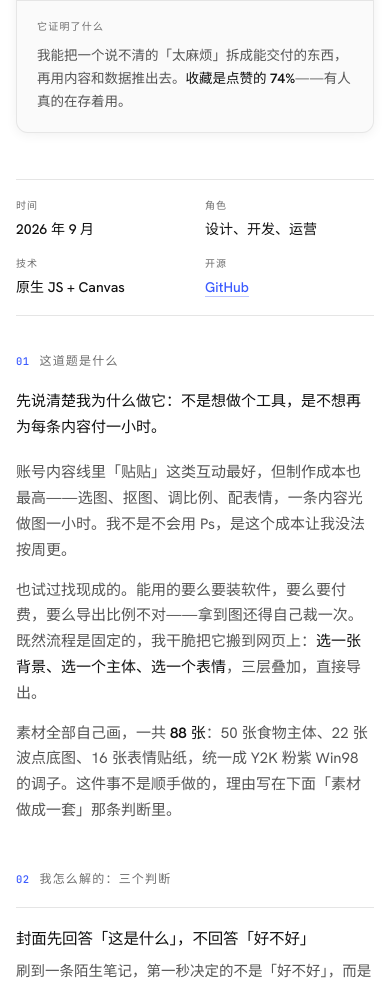
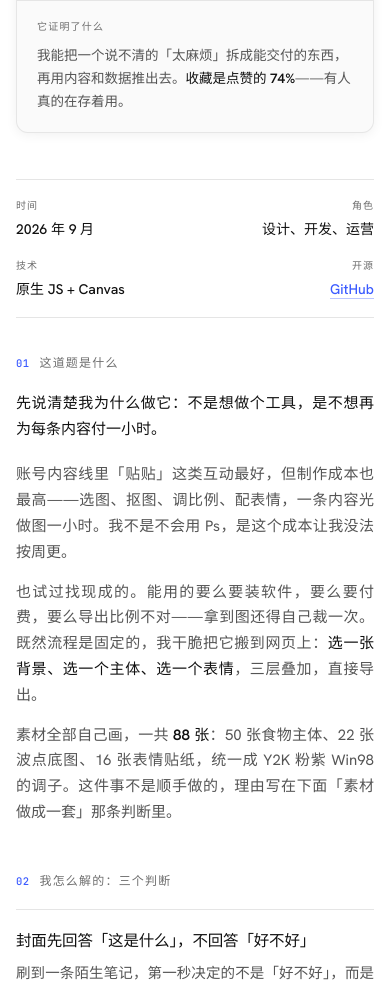
Before and after one commit to Jack028BOT/personal-website, a plain HTML site: page works/cute-face-grid.html in a window 390 px wide. Shown: the part 1013-2000 px from the top of the page. Drawn offline with Linux system fonts and the light colour scheme.

Commit message:
详情页排版改两端对齐：正文（tagline/lede/正文段/判断说明/洞察/图表副文案）与元信息条均贴齐左右两端，窄屏元信息条转 2×2 避免挤出 3+1；site.js 跳过紧邻拉丁字母的数字，修掉 Y2K/Win98 被拆行与滚动显示成 Y0K 的问题；封面说明/类型/口径表/面试节按上轮反馈已删，资源版本号 bump

```diff
--- a/assets/css/work-v2.css
+++ b/assets/css/work-v2.css
@@ -776,6 +776,37 @@
 .work-lede { font-size: 16px; line-height: 1.7; max-width: 40em; }
 .work-body { font-size: 15px; line-height: 1.72; max-width: 40em; }
 
+/* 正文两端对齐：中文由浏览器在字与字之间分配余量，末行照常左对齐、不拉伸。
+   只给成段正文用——图注、表格、卡片短标签保持左对齐，单行被拉开会显得松 */
+.work-tagline,
+.work-lede,
+.work-body p,
+.work-decision__body,
+.insight__p,
+.chart-sub {
+  text-align: justify;
+}
+
+/* 元信息条：改两端对齐——首项贴左、末项贴右，中间均分剩余空间 */
+.work-meta {
+  display: flex;
+  flex-wrap: wrap;
+  justify-content: space-between;
+  align-items: flex-start;
+}
+.work-meta > .meta-item { flex: 0 0 auto; }
+/* 窄屏换成 2×2：flex 会让四个字段挤成「三个一行、剩一个掉行」，
+   且最后一项贴着边被裁掉；两列两行、每行两端贴齐更稳 */
+@media (max-width: 560px) {
+  .work-meta {
+    display: grid;
+    grid-template-columns: repeat(2, minmax(0, 1fr));
+    column-gap: 20px;
+    row-gap: 18px;
+  }
+  .work-meta > .meta-item:nth-child(even) { text-align: right; }
+}
+
 /* 卡片语言：12px 圆角 + surface-border + 柔和投影（与首页作品卡一致） */
 .work-tldr,
 .dash-kpis,
--- a/assets/js/site.js
+++ b/assets/js/site.js
@@ -635,8 +635,13 @@
         var sign = raw.charAt(0) === "+" ? "+" : "";
         var body = sign ? raw.slice(1) : raw;
         var value = parseFloat(body.replace(/,/g, ""));
+        /* 型号/版本里的数字不参与滚动：Y2K、Win98 这类词被拆成
+           inline-block 片段后会在词中间断行，滚动时还会显示成 Y0K */
+        var chBefore = m.index > 0 ? text.charAt(m.index - 1) : "";
+        var chAfter = text.charAt(m.index + raw.length);
+        var inWord = /[A-Za-z]/.test(chBefore) || /[A-Za-z]/.test(chAfter);
         if (m.index > last) frag.appendChild(document.createTextNode(text.slice(last, m.index)));
-        if (!isFinite(value)) {
+        if (!isFinite(value) || inWord) {
           frag.appendChild(document.createTextNode(raw));
         } else {
           var dot = body.indexOf(".");
```
Also changed, not shown: index.html (+1 -1 lines), works/caotai.html (+1 -1 lines), works/cute-face-grid.html (+2 -2 lines), works/data-review.html (+1 -1 lines), works/pre-grid.html (+1 -1 lines), works/tincase.html (+1 -1 lines), works/workspace.html (+1 -1 lines).
